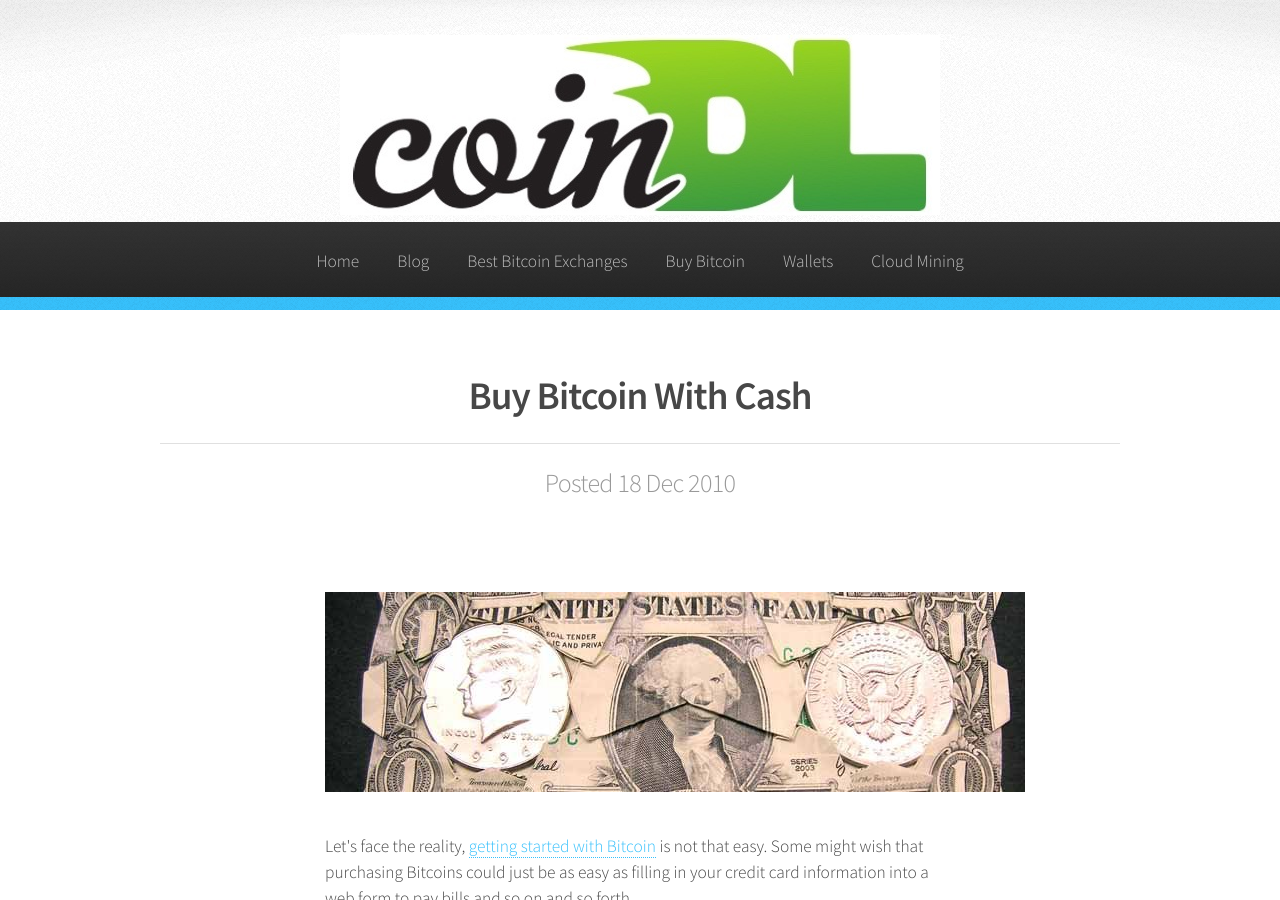
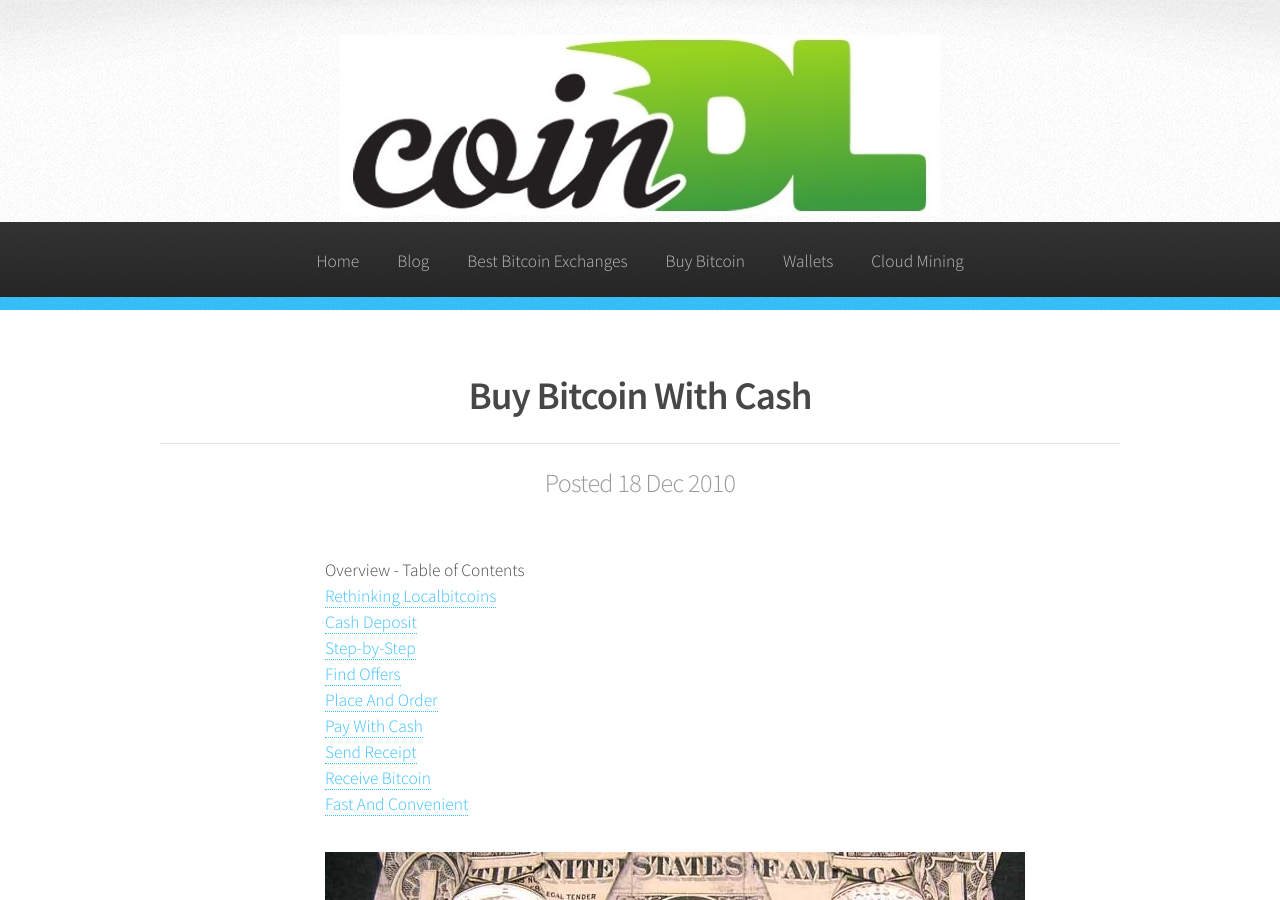
Before and after one commit to kripikroli/coindl_development, a Jekyll site: the page built from _posts/2010-12-18-buy-bitcoin-with-cash.md, in a window 1280 px wide and 900 px high. Built offline with Jekyll 4.4.1, drawn with Linux system fonts in a browser that asks for light colours.

Commit message:
Update 2010-12-18-buy-bitcoin-with-cash.md

```diff
--- a/_posts/2010-12-18-buy-bitcoin-with-cash.md
+++ b/_posts/2010-12-18-buy-bitcoin-with-cash.md
@@ -13,6 +13,8 @@ toc:
   receive: Receive Bitcoin
   fast: Fast And Convenient
 ---
+
+{% include page-toc.html %}
 
 <p><center><img src="/images/buy-bitcoin-cash-1.jpg" alt="buy bitcoin cash"/></center></p>
 
```
